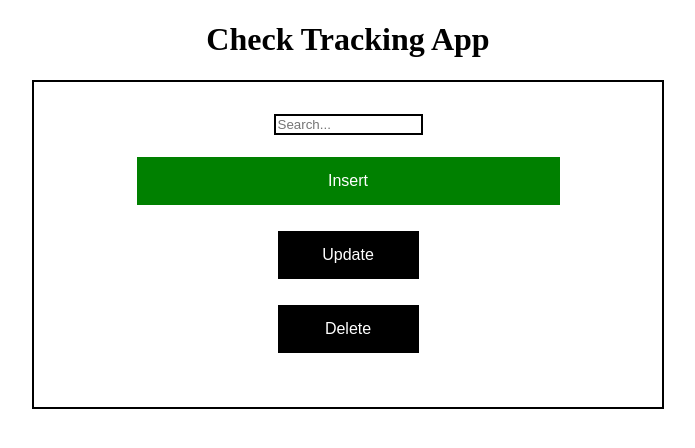
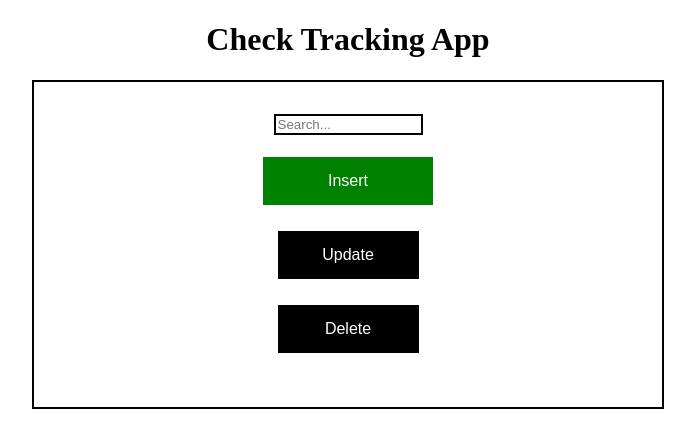
Before and after one commit to chujaya/bju_cps420_team3, a Django app: page /main/ in a window 1280 px wide, with the pointer over the restyled element. Shown: the top 448 px of the page, without its empty margins (292-987 px from the left). Run offline with Django 3.2, Linux system fonts and the light colour scheme.

Commit message:
Changed width of transition on button

```diff
--- a/checktrack/static/mainstyle.css
+++ b/checktrack/static/mainstyle.css
@@ -27,7 +27,7 @@
 
 .button:hover{
 	background: green;
-	width: 75%;
+	width: 30%;
 	transition: width 1s;
 }
 
```
